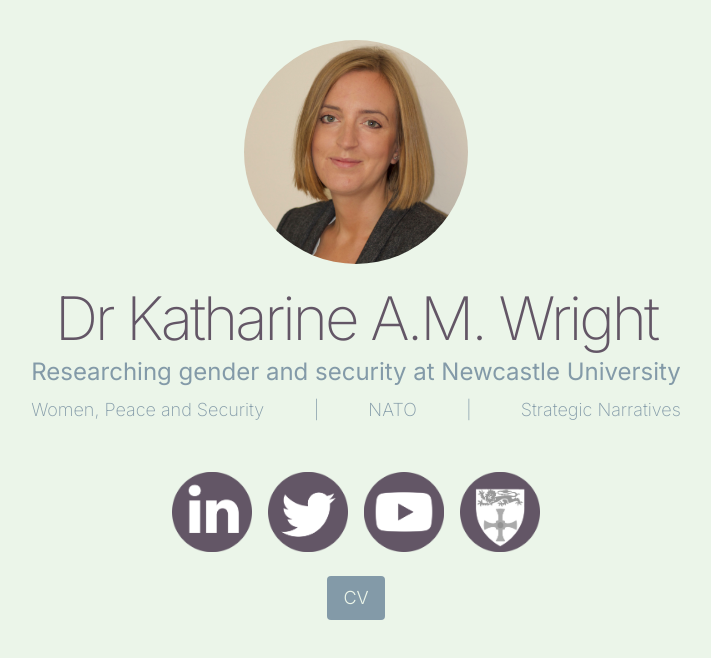
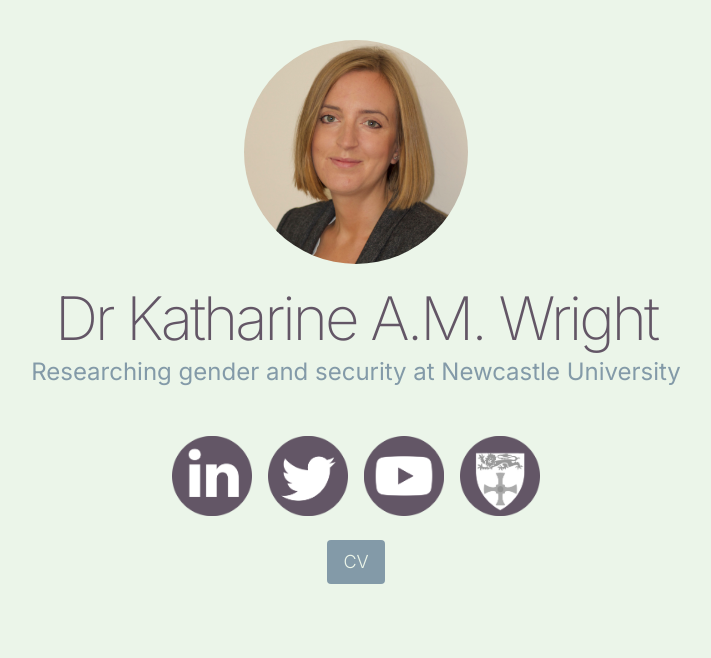
Before and after one commit to 23KAM/KAM-Website, a plain HTML site: page index.html in a window 1280 px wide. Shown: the whole page, without its empty margins (284-995 px from the left). Drawn offline with nearby package versions, Linux system fonts and the light colour scheme.

Commit message:
remove keywords

```diff
--- a/index.html
+++ b/index.html
@@ -33,15 +33,6 @@
         <p class="text-center text-lg md:text-2xl text-[#839AA8]">
           Researching gender and security at Newcastle University
         </p>
-        <div
-          class="flex justify-between text-sm md:text-lg text-[#839AA8] text-center font-extralight mt-2 gap-6"
-        >
-          <p>Women, Peace and Security</p>
-          <p>|</p>
-          <p>NATO</p>
-          <p>|</p>
-          <p>Strategic Narratives</p>
-        </div>
       </div>
       <div class="flex mt-12 mx-auto gap-4">
         <a href="https://www.linkedin.com/in/kamwright">
```
